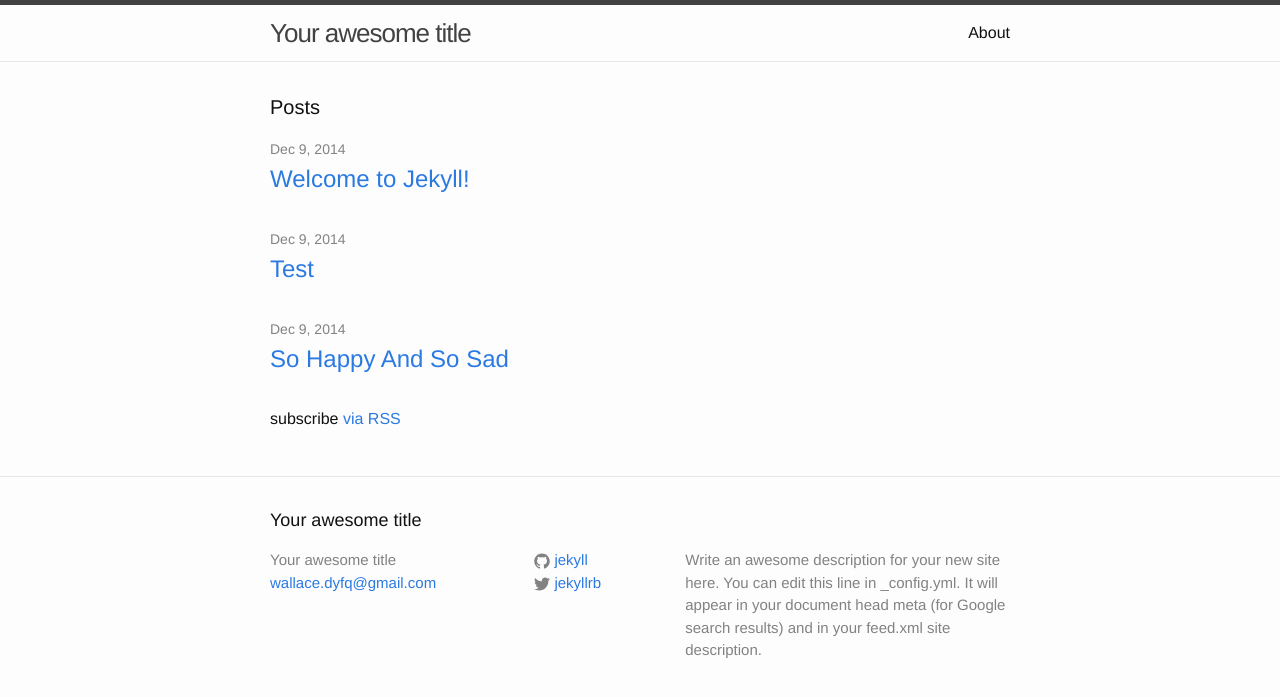
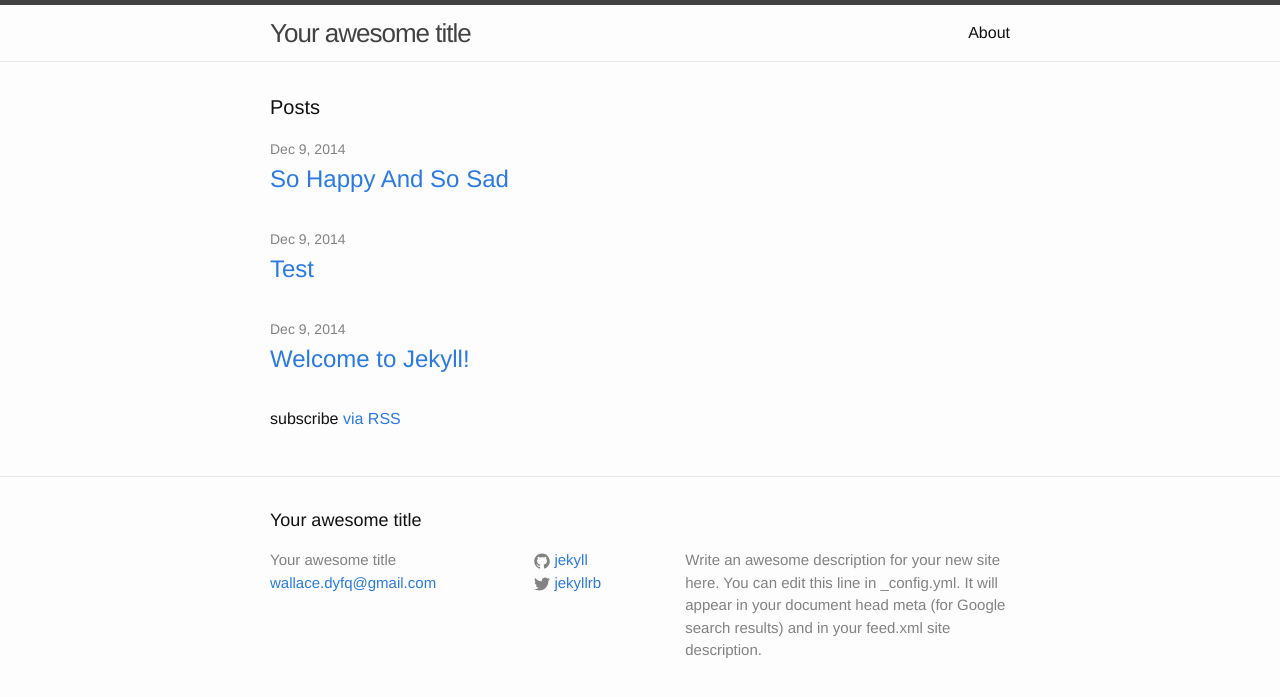
Before and after one commit to Wallace-dyfq/random, a Jekyll site: the page built from index.html, in a window 1280 px wide. Shown: the top 697 px of the page. Built offline with Jekyll 4.4.1, drawn with Linux system fonts in a browser that asks for light colours.

Commit message:
modify index to reverse the post

```diff
--- a/index.html
+++ b/index.html
@@ -7,7 +7,7 @@ layout: default
   <h1 class="page-heading">Posts</h1>
 
   <ul class="post-list">
-    {% for post in site.posts %}
+    {% for post in site.posts reversed %}
       <li>
         <span class="post-meta">{{ post.date | date: "%b %-d, %Y" }}</span>
 
```
